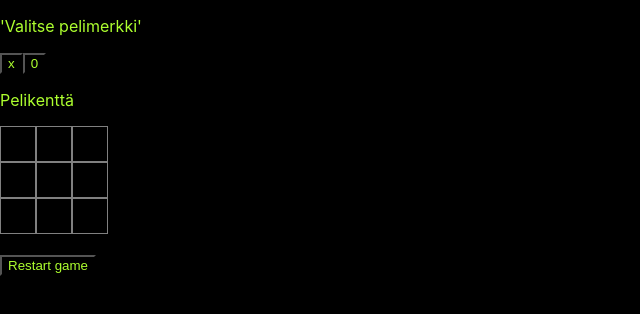
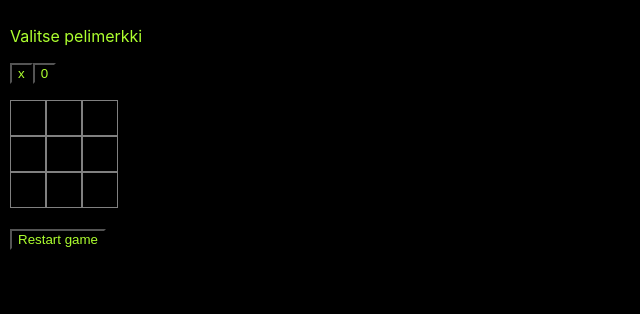
Before and after one commit to jkajalin/ristinolla, a React (Create React App) app: page / in a window 1280 px wide. Shown: the top 314 px of the page, without its empty margins (0-640 px from the left). Built offline with nearby package versions, Linux system fonts and the light colour scheme.

Commit message:
More cleaning up and finishin app done

```diff
--- a/package.json
+++ b/package.json
@@ -7,6 +7,7 @@
     "react-dom": "^18.2.0",
     "react-scripts": "5.0.1"
   },
+  "author": "JKajalin",
   "scripts": {
     "start": "react-scripts start",
     "build": "react-scripts build",
--- a/src/App.js
+++ b/src/App.js
@@ -24,7 +24,6 @@ const ButtonGamefield = ( {handleMove, playfield} ) => {
   return <>
   { !playfield ? 'buttonfield - loading...' :
     <>
-      <p>Pelikenttä</p>
       <div>
         <div className="row"><SquareButton handleClick={ () => handleMove( 0, 0 ) } text={playfield[0][0]} /><SquareButton handleClick={ () => handleMove( 0, 1 ) } text={playfield[0][1]} /><SquareButton handleClick={ () => handleMove( 0, 2 ) } text={playfield[0][2]} /></div>
         <div className="row"><SquareButton handleClick={ () => handleMove( 1, 0 ) } text={playfield[1][0]} /><SquareButton handleClick={ () => handleMove( 1, 1 ) } text={playfield[1][1]} /><SquareButton handleClick={ () => handleMove( 1, 2 ) } text={playfield[1][2]} /></div>
@@ -55,13 +54,16 @@ const GameBoard = ( { playfield, handleMove } ) => {
 }
 
 /*
-* IC: winner != null
+* IC: winner != null && winner instanceof String
 * FC: returns JSX represantation of winner
 */
 const WinnerDisplay = ( {winner} ) => {
   return <div id='winnerDisplay' >Winner is {winner} !</div>
 }
 
+/*
+* message != null && message instanceof String
+*/
 const MessageDisplay = ( { message } ) => {
   return <div id='messageDisplay' > {message} </div>
 }
@@ -78,11 +80,12 @@ const App = () => {
   let newMovesHistory = []
   let hostTurn = false
 
+  // Set user pawn as cross & host pawn as zero
   const setCross = () => {
     setUserPawn('x')
     setHostPawn('0')
   }
-
+  // Set userpawn as zero & host pawn as cross
   const setZero = () => {
     setUserPawn('0')
     setHostPawn('x')
@@ -110,23 +113,31 @@ const App = () => {
     setTimeout( () => setMsg(''), 4000)
   }
 
+  /*
+  * Save temporary new moves before adding to move history
+  * IC: h != null
+  * FC: newMovesHistory contains newest moves in array before adding to move history
+  */
   const saveNewMovesHistory = async ( h ) => {
     newMovesHistory=h
   }
 
+  /*
+  * updates current situation of playfield to gamefield arrays
+  */
   const updateGamefield = async () => {
-    console.log( `playfield:` ,String(playfield) )
+    //console.log( `playfield:` ,String(playfield) )
     gamefield = playfield
   }
 
   /*
-  * Places move of current player and handle history logic
+  * Places move of current player and handle history and some game logic
   * IC: ( i1 <=2 && i2 <=2 ) && pawn != null
   *
   */
 
   const move = async (  i1 , i2, pawn ) => {
-    console.log(`user pawn ${userPawn}`)
+    //console.log(`user pawn ${userPawn}`)
 
     await updateGamefield()
 
@@ -134,10 +145,10 @@ const App = () => {
 
     if( String( playfield[i1][i2] ) !== 'x' && String( playfield[i1][i2] ) !== '0' ){
 
-      console.log(`ruutu vapaa`)
-      //newplayfield[i1][i2]= userPawn
+      //console.log(`ruutu vapaa`)
       newplayfield[i1][i2]= pawn
 
+      // updates next turn logic
       if(pawn === userPawn){
         await setHostTurn(true)
       }else{
@@ -145,20 +156,25 @@ const App = () => {
       }
 
       //console.log('NewMovesHistory berofe: ', String(newMovesHistory))
-      await saveNewMovesHistory( newMovesHistory.concat([[i1,i2, pawn]]) ) // this works
+      await saveNewMovesHistory( newMovesHistory.concat([[i1,i2, pawn]]) )
 
       //console.log(`move ${gamefield[i1][i2]} to`, i1, i2 )
       //console.log('NewMoves History:', String(newMovesHistory) )
 
-    }else{
+    }
+    /*
+    else{
       console.log(`ruutu varattu`)
     }
+    */
 
     //console.log('MoveHistory Before:', String(moveHistory) )
-    //setMoveHistory( newMovesHistory.concat(moveHistory)  ) // this works \ o /
-    setMoveHistory( moveHistory.concat(newMovesHistory) ) // concat move history in order
+
+    // concat move history in order moves made
+    setMoveHistory( moveHistory.concat(newMovesHistory) )
 
     setPlayfield( newplayfield )
+
     //console.log('NewMoves History, again:', String(newMovesHistory) )
     //console.log('MoveHistory again:', String(moveHistory) )
   }
@@ -209,7 +225,7 @@ const App = () => {
 
   const handleMove = async (  i1 , i2  ) => {
 
-    console.log('handlemove, hostTurn:', isHostTurn() )
+    //console.log('handlemove, hostTurn:', isHostTurn() )
     if ( userPawn && !winner){
       await move( i1, i2, userPawn )
 
@@ -236,7 +252,7 @@ const App = () => {
   }
 
   /*
-  * does line has two matching pawns // some host player move logic
+  * does line has two matching pawns // host player move logic
   * IC: userPawn != null
   */
   const hasTwoInLine = async () => {
@@ -257,7 +273,7 @@ const App = () => {
         if( playfield[0][0] === playfield[0][2] ){
 
           if( isHostTurn() ){
-            console.log('first row middle')
+            //console.log('first row middle')
             await moveHost(0,1)
           }
         }
@@ -275,7 +291,7 @@ const App = () => {
       }else{
 
         if( isHostTurn() && moveHistory.length < 3){
-          console.log('first row else')
+          //console.log('first row else')
           await moveHost(0,1)
         }
 
@@ -489,10 +505,8 @@ const App = () => {
 
   const moveHost =  async ( p1, p2 ) => {
     if( hostPawn && isHostTurn() ){
-      await move( p1, p2, hostPawn)
-    }else(
-      console.log('aint host turn')
-    )
+      await move( p1, p2, hostPawn )
+    }
   }
 
   /*
@@ -510,21 +524,25 @@ const App = () => {
   }
 
   return (
-    <div>
+    <div id='game'>
       { !msg? '' : <MessageDisplay message={msg} />}
       { !winner? '' : <WinnerDisplay winner={winner} />}
 
       <GameHistory gameHistory={moveHistory} />
 
       { !userPawn? <div>
-          <p>'Valitse pelimerkki'</p>
-          <Button handleClick={ () => setCross() } text={'x'} />
-          <Button handleClick={ () => setZero() } text={'0'} />
+          <p>Valitse pelimerkki</p>
+          <p>
+            <Button handleClick={ () => setCross() } text={'x'} />
+            <Button handleClick={ () => setZero() } text={'0'} />
+          </p>
         </div>
         :
         <div>
           <div>Pelaaja pelimerkki: {userPawn}</div>
           <div>Koneen pelimerkki: {hostPawn}</div>
+
+          <p>Pelaaja {userPawn} aloittaa pelin</p>
         </div>
 
       }
--- a/src/index.css
+++ b/src/index.css
@@ -48,3 +48,7 @@ button {
   color: black;
   border: 1px dotted greenyellow;
 }
+
+#game {
+  padding: 10px;
+}
```
